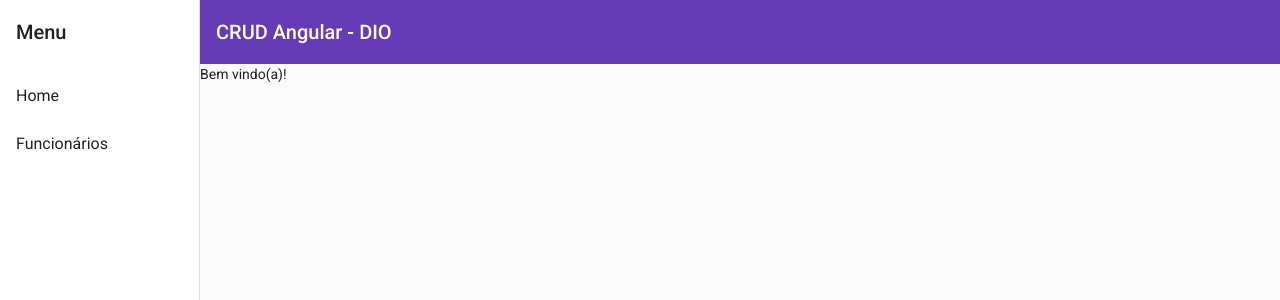
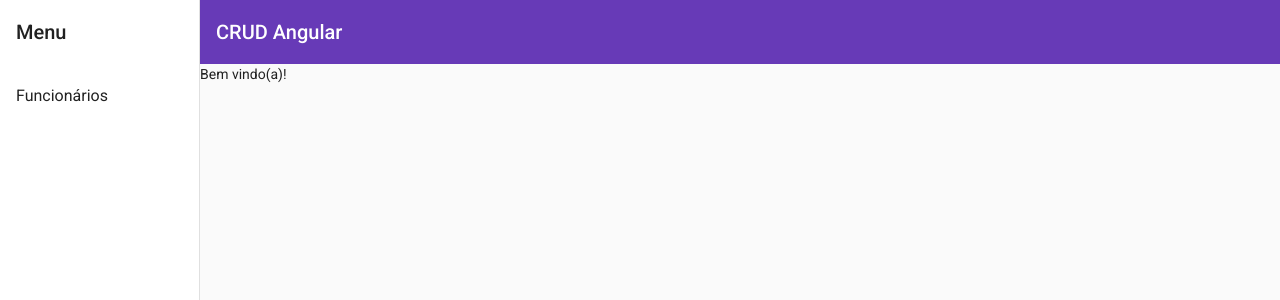
Before and after one commit to FelipeSoller/crud-angular, an Angular app: page / in a window 1280 px wide. Shown: the top 300 px of the page. Built offline with nearby package versions, Linux system fonts and the light colour scheme.

Commit message:
refactor: Remove página home

```diff
--- a/src/app/main-nav/main-nav.component.html
+++ b/src/app/main-nav/main-nav.component.html
@@ -5,8 +5,7 @@
       [opened]="(isHandset$ | async) === false">
     <mat-toolbar>Menu</mat-toolbar>
     <mat-nav-list>
-      <a mat-list-item href="">Home</a>
-      <a mat-list-item href="employees">Funcionários</a>
+      <a mat-list-item href="">Funcionários</a>
     </mat-nav-list>
   </mat-sidenav>
   <mat-sidenav-content>
@@ -19,7 +18,7 @@
         *ngIf="isHandset$ | async">
         <mat-icon aria-label="Side nav toggle icon">menu</mat-icon>
       </button>
-      <span>CRUD Angular - DIO</span>
+      <span>CRUD Angular</span>
     </mat-toolbar>
     <router-outlet></router-outlet>
   </mat-sidenav-content>
```
